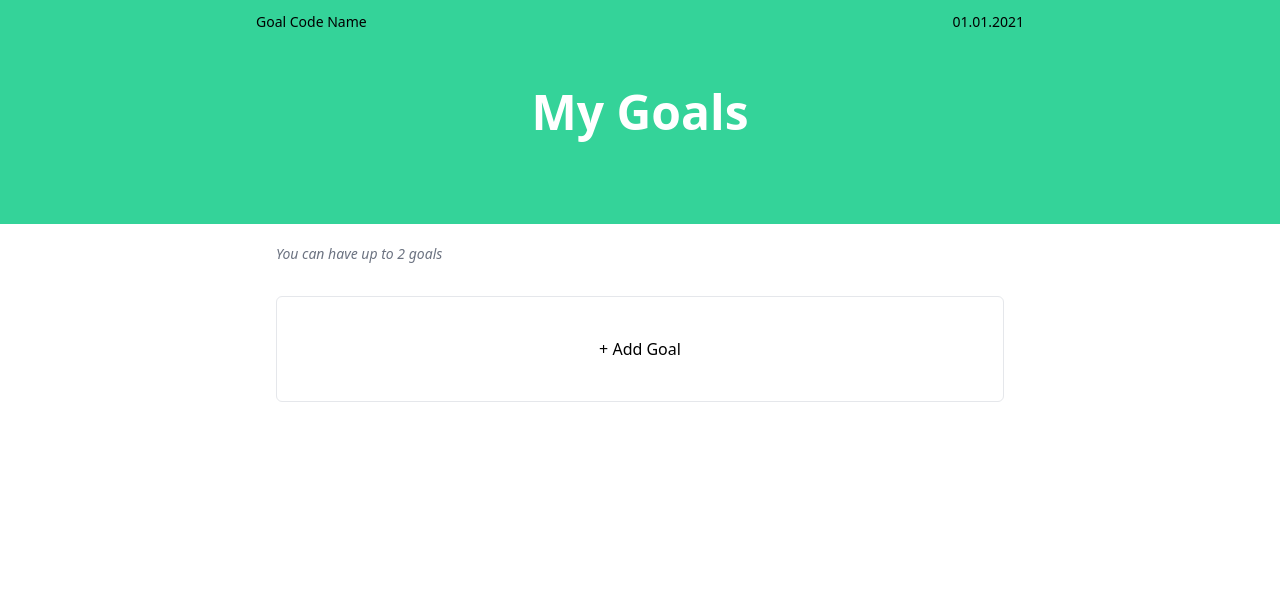
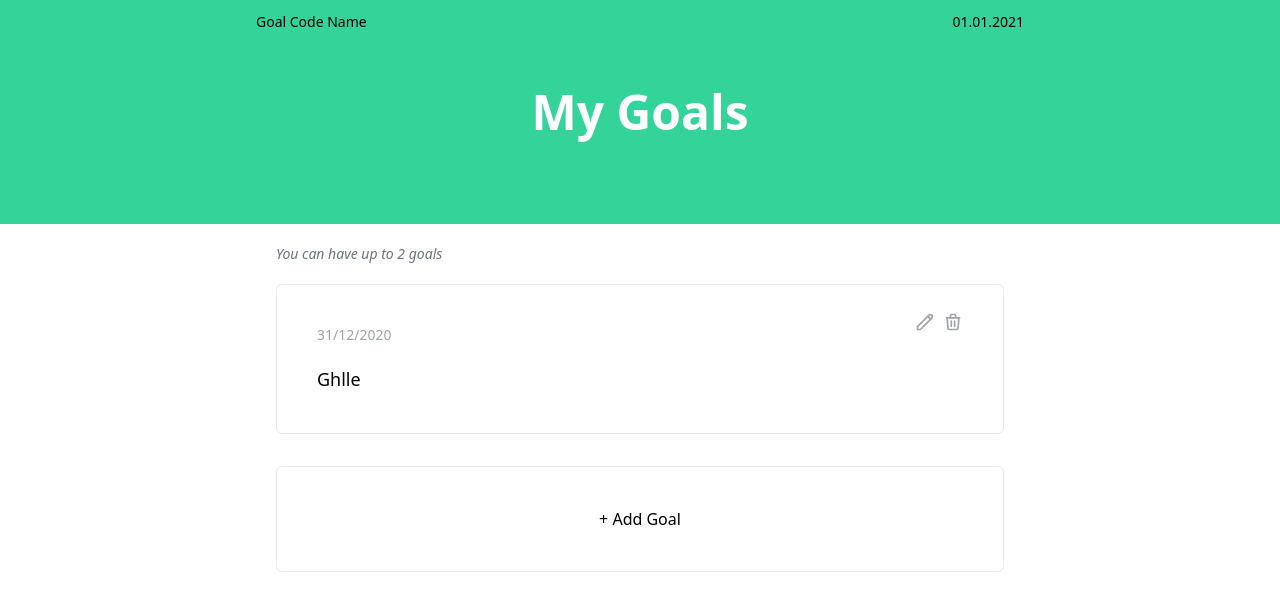
Before and after one commit to duy-a/giary, a Vue app: page / in a window 1280 px wide. Shown: the top 610 px of the page. Built offline with nearby package versions, Linux system fonts and the light colour scheme.

Commit message:
feat: edit goal

```diff
--- a/src/components/AppGoalForm.vue
+++ b/src/components/AppGoalForm.vue
@@ -1,7 +1,7 @@
 <template>
   <div>
     <button
-      v-if="!isVisibleGoalForm"
+      v-if="!isVisibleGoalForm && haveTriggerFormBtn"
       class="py-10 border border-gray-200 rounded-md hover:bg-gray-50 w-full"
       @click="showGoalInput()"
     >
@@ -40,7 +40,7 @@
         <button
           type="button"
           class="action-btn border border-gray-200 hover:bg-gray-100"
-          @click="isVisibleGoalForm = false"
+          @click.stop="hideGoalInput()"
         >
           Cancel
         </button>
@@ -53,7 +53,7 @@
             v-if="isSubmitting"
             class="h-5 w-5 animate-spin"
           />
-          <span v-else>Add Goal</span>
+          <span v-else>{{ submitBtnText }}</span>
         </button>
       </div>
     </form>
@@ -82,8 +82,16 @@ export default defineComponent({
       type: Boolean,
       default: false,
     },
+    haveTriggerFormBtn: {
+      type: Boolean,
+      default: true,
+    },
+    submitBtnText: {
+      type: String,
+      default: "Add Goal",
+    },
   },
-  emits: ["update:title", "update:dueDate", "submitting"],
+  emits: ["update:title", "update:dueDate", "cancel", "submitting"],
   setup(props, { emit }) {
     const goalTextArea = ref(null as unknown as HTMLTextAreaElement);
     const isVisibleGoalForm = ref(false);
@@ -96,6 +104,11 @@ export default defineComponent({
       nextTick(() => {
         goalTextArea.value.focus();
       });
+    }
+
+    function hideGoalInput() {
+      isVisibleGoalForm.value = false;
+      emit("cancel");
     }
 
     function submit(): void {
@@ -123,6 +136,7 @@ export default defineComponent({
       isVisibleGoalForm,
       errors,
       showGoalInput,
+      hideGoalInput,
       submit,
     };
   },
--- a/src/components/AppGoalListItem.vue
+++ b/src/components/AppGoalListItem.vue
@@ -1,14 +1,25 @@
 <template>
-  <li class="p-10 border border-gray-200 rounded-md text-left">
+  <div>
+    <RouterLink
+      v-if="!isEditMode"
+      v-slot="{ navigate }"
+      :to="navigateTo"
+      custom
+    >
+      <li
+        class="p-10 border border-gray-200 rounded-md text-left"
+        :class="{ 'hover:bg-gray-50 cursor-pointer': isHoverable }"
+        @click="navigate()"
+      >
         <div class="flex items-center justify-between mb-5">
           <p class="text-gray-400 text-sm">
             {{ formatDate(goal.dueDate, "DD/MM/YYYY") }}
           </p>
           <div class="space-x-2 text-gray-400 -mt-5">
-        <button>
+            <button @click.stop="isEditMode = true">
               <PencilIcon class="h-5 w-5 hover:text-gray-700" />
             </button>
-        <button>
+            <button @click.stop="$emit('delete')">
               <TrashIcon class="h-5 w-5 hover:text-gray-700" />
             </button>
           </div>
@@ -20,32 +31,73 @@
           </p>
         </div>
       </li>
+    </RouterLink>
+
+    <AppGoalForm
+      v-else
+      v-model:title="toUpdateGoal.title"
+      v-model:dueDate="toUpdateGoal.dueDate"
+      submit-btn-text="Update"
+      class="mt-8 p-5 border border-gray-200 rounded-md text-left"
+      :have-trigger-form-btn="false"
+      @submitting="update()"
+      @cancel="cancel()"
+    />
+  </div>
 </template>
 
 <script lang="ts">
-import { defineComponent, PropType } from "vue";
+import AppGoalForm from "@/components/AppGoalForm.vue";
+import Goal from "@/types/Goal.interface";
 import { PencilIcon, TrashIcon } from "@heroicons/vue/outline";
-import Goal from "@/types/Goal.interface";
 import moment from "moment";
+import { defineComponent, PropType, ref } from "vue";
 
 export default defineComponent({
   components: {
     PencilIcon,
     TrashIcon,
+    AppGoalForm,
   },
   props: {
     goal: {
       type: Object as PropType<Goal>,
       required: true,
     },
+    navigateTo: {
+      type: String,
+      required: true,
+      default: "/",
     },
-  setup() {
+    isHoverable: {
+      type: Boolean,
+      default: false,
+    },
+  },
+  emits: ["update", "delete"],
+  setup(props, { emit }) {
     function formatDate(date: string, format: string): string {
       return moment(date, format, true).format(format);
     }
 
+    const isEditMode = ref(false);
+    const toUpdateGoal = ref({ ...props.goal });
+    function update() {
+      emit("update", toUpdateGoal.value);
+      isEditMode.value = false;
+    }
+
+    function cancel() {
+      isEditMode.value = false;
+      toUpdateGoal.value = { ...props.goal };
+    }
+
     return {
       formatDate,
+      isEditMode,
+      toUpdateGoal,
+      update,
+      cancel,
     };
   },
 });
--- a/src/store/index.ts
+++ b/src/store/index.ts
@@ -11,12 +11,26 @@ export const key: InjectionKey<Store<State>> = Symbol();
 
 export const store = createStore<State>({
   state: {
-    goalList: [],
+    goalList: [
+      {
+        id: "as",
+        title: "Ghlle",
+        dueDate: "31/12/2020",
+      },
+    ],
   },
   mutations: {
     addGoal(state: State, goal: Goal): void {
       goal.id = uuidv4();
       state.goalList.push(goal);
+    },
+    updateGoal(state: State, goalData: Goal): void {
+      const index = state.goalList.findIndex((goal) => goal.id === goalData.id);
+      state.goalList.splice(index, 1, goalData);
+    },
+    deleteGoal(state: State, goalId: string): void {
+      const index = state.goalList.findIndex((goal) => goal.id === goalId);
+      state.goalList.splice(index, 1);
     },
   },
 });
--- a/src/views/Home.vue
+++ b/src/views/Home.vue
@@ -7,19 +7,15 @@
     <p class="text-sm italic text-gray-500">You can have up to 2 goals</p>
 
     <ul class="mt-5 space-y-8">
-      <RouterLink
+      <AppGoalListItem
         v-for="goal in goalList"
-        v-slot="{ navigate }"
         :key="goal.id"
-        :to="`/${goal.id}/weekly-plan`"
-        custom
-      >
-        <AppGoalListItem
-          :goal="goal"
-          class="hover:bg-gray-50 cursor-pointer"
-          @click="navigate"
-        />
-      </RouterLink>
+        :goal="goal"
+        :navigate-to="`/${goal.id}/weekly-plan`"
+        :is-hoverable="true"
+        @update="updateGoal($event)"
+        @delete="deleteGoal(goal.id)"
+      />
     </ul>
 
     <AppGoalForm
@@ -46,9 +42,7 @@ export default defineComponent({
   },
   setup() {
     const store = useStore();
-
     const { goalList } = store.state;
-
     const newGoal = ref({
       title: "",
       dueDate: "",
@@ -64,10 +58,21 @@ export default defineComponent({
       }
     }
 
+    function updateGoal(goal: Goal): void {
+      console.log("update", goal);
+      store.commit("updateGoal", goal);
+    }
+
+    function deleteGoal(goalId: string): void {
+      store.commit("deleteGoal", goalId);
+    }
+
     return {
       goalList,
       newGoal,
       addGoal,
+      updateGoal,
+      deleteGoal,
     };
   },
 });
```
Lines whose indentation alone changed are shown as unchanged.
